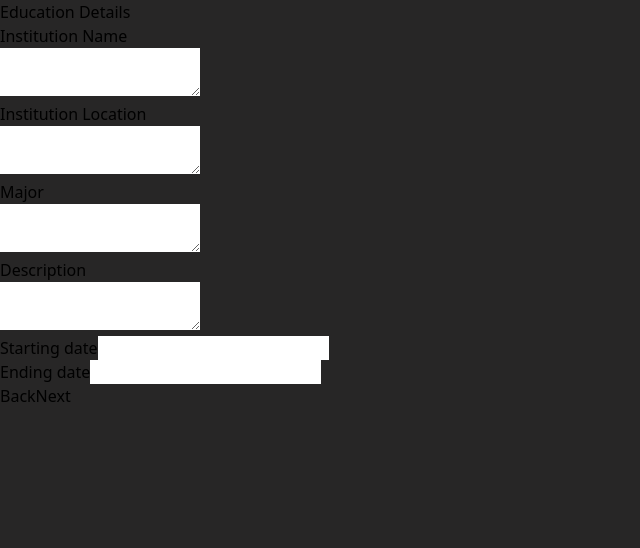
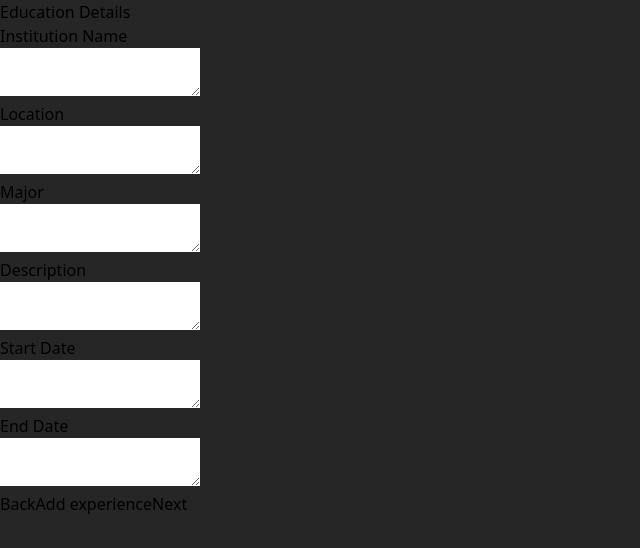
Before and after one commit to Augasty/portfolio-fe, a React (Vite) app: page /education in a window 1280 px wide. Shown: the top 548 px of the page, without its empty margins (0-640 px from the left). Built offline with nearby package versions, Linux system fonts and the light colour scheme.

Commit message:
form recursion added

```diff
--- a/src/components/FormComponents/BasicDetails.jsx
+++ b/src/components/FormComponents/BasicDetails.jsx
@@ -1,10 +1,9 @@
-import { useEffect, useState } from "react";
+import { useState } from "react";
 import { useNavigate } from "react-router-dom";
 import { v4 as uuidv4 } from "uuid";
 import axios from "axios";
 import "./styles.css";
-import SmallInput from "./Inputs/SmallInput";
-import LargeInput from "./Inputs/LargeInput";
+import CustomInput from "./Inputs/CustomInput";
 
 export default function BasicDetails() {
   const navigate = useNavigate();
@@ -54,51 +53,53 @@ export default function BasicDetails() {
         <div className="max-w-screen-md mx-auto p-5">
           <form className="Content w-full" onSubmit={handleSubmit}>
             <div className="flex flex-wrap -mx-3 mb-6">
-              <SmallInput
+              <CustomInput
+                small={true}
                 title="First Name"
                 formData={formData}
                 variable="first_name"
                 setFormData={setFormData}
               />
-
-              <SmallInput
+              <CustomInput
+                small={true}
                 title="Last Name"
                 formData={formData}
                 variable="last_name"
                 setFormData={setFormData}
               />
-              <SmallInput
+              <CustomInput
+                small={true}
                 title="Email"
                 formData={formData}
                 variable="email_address"
                 setFormData={setFormData}
               />
-              <SmallInput
+              <CustomInput
+                small={true}
                 title="Contact Number"
                 formData={formData}
                 variable="phone_number"
                 setFormData={setFormData}
               />
 
-              {/**
-               * ------------- Address ---------------------------------------------------------
-               */}
-
-              <LargeInput
+              <CustomInput
+                small={false}
                 title="Address"
                 formData={formData}
                 variable="address"
                 setFormData={setFormData}
               />
 
-              <LargeInput
+              <CustomInput
+                small={false}
                 title="Head Line"
                 formData={formData}
                 variable="headline"
                 setFormData={setFormData}
               />
 
-              <LargeInput
+              <CustomInput
+                small={false}
                 title="Role Objective"
                 formData={formData}
                 variable="objective"
--- a/src/components/FormComponents/EducationalDetails.jsx
+++ b/src/components/FormComponents/EducationalDetails.jsx
@@ -3,22 +3,44 @@ import { useNavigate } from "react-router-dom";
 import { v4 as uuidv4 } from "uuid";
 import axios from "axios";
 import "./styles.css";
-import SmallInput from "./Inputs/SmallInput";
-import LargeInput from "./Inputs/LargeInput";
+import IndexedInput from "./Inputs/IndexedInput";
 
 export default function EducationalDetails() {
   const navigate = useNavigate();
 
-  const [formData, setFormData] = useState({
+  const initialFormData = {
     user_id: uuidv4(),
     institution_Name: "",
     location: "",
     major: "",
     description: "",
     start_date: "",
-    end_Date: "",
-  });
+    end_date: "",
+  };
 
+  const [formData, setFormData] = useState([initialFormData]);
+  const [repeatCount, setRepeatCount] = useState(1);
+
+  const handleRepeatClick = () => {
+    setRepeatCount(repeatCount + 1);
+    setFormData([...formData, initialFormData]);
+  };
+
+  const handleChange = (index, field, value) => {
+    const updatedFormData = [...formData];
+
+    updatedFormData[index] = {
+      ...updatedFormData[index],
+      [field]: value,
+    };
+    setFormData(updatedFormData);
+  };
+
+  // const handleFormSubmit = ( event) => {
+  //   event.preventDefault();
+  //   // Handle form submission if needed
+  //   console.log(`Form  submitted with data:`, formData);
+  // };
   // need an useeffect that will fetch data for existing user when the page is loaded.
   // anupam da to create the api to get data of a single user. - sayak 8.9.23
   const goBack = (e) => {
@@ -27,7 +49,7 @@ export default function EducationalDetails() {
     // should we submit if we go back, need to discuss. -sayak 8.9.23
     navigate("/basic");
   };
-  const handleSubmit = async (e) => {
+  const handleFormSubmit = async (e) => {
     e.preventDefault();
 
     try {
@@ -37,7 +59,7 @@ export default function EducationalDetails() {
       console.error("Error:", error);
     } finally {
       console.log(formData);
-      navigate("/experience");
+      // navigate("/experience");
     }
   };
 
@@ -51,45 +73,65 @@ export default function EducationalDetails() {
 
       <div className="container-fluid mx-10">
         <div className="max-w-screen-md mx-auto p-5">
-          <form className="Content w-full" onSubmit={handleSubmit}>
+          {Array.from({ length: repeatCount }, (_, index) => (
+            <form
+              className="Content w-full"
+              key={index}
+              onSubmit={(e) => handleFormSubmit(e)}
+            >
               <div className="flex flex-wrap -mx-3 mb-6">
-              <LargeInput
+                <IndexedInput
+                  small={false}
                   title="Institution Name"
                   formData={formData}
+                  index={index}
                   variable="institution_Name"
-                setFormData={setFormData}
+                  handleChange={handleChange}
                 />
-              <LargeInput
-                title="Institution Location"
+                <IndexedInput
+                  small={false}
+                  title="Location"
                   formData={formData}
+                  index={index}
                   variable="location"
-                setFormData={setFormData}
+                  handleChange={handleChange}
                 />
-              <LargeInput
+                <IndexedInput
+                  small={false}
                   title="Major"
                   formData={formData}
+                  index={index}
                   variable="major"
-                setFormData={setFormData}
+                  handleChange={handleChange}
                 />
-              <LargeInput
+
+                <IndexedInput
+                  small={false}
                   title="Description"
                   formData={formData}
+                  index={index}
                   variable="description"
-                setFormData={setFormData}
+                  handleChange={handleChange}
                 />
-
-              <SmallInput
-                title="Starting date"
+                <IndexedInput
+                  small={true}
+                  title="Start Date"
                   formData={formData}
+                  index={index}
                   variable="start_date"
-                setFormData={setFormData}
+                  handleChange={handleChange}
                 />
-              <SmallInput
-                title="Ending date"
+                <IndexedInput
+                  small={true}
+                  title="End Date"
                   formData={formData}
+                  index={index}
                   variable="end_date"
-                setFormData={setFormData}
+                  handleChange={handleChange}
                 />
+              </div>
+            </form>
+          ))}
 
           <div className="w-full flex justify-center mt-4">
             <button
@@ -100,15 +142,21 @@ export default function EducationalDetails() {
               Back
             </button>
             <button
+              className="bg-gray-200 rounded hover:border-black text-gray-700 font-bold py-2 px-4 mr-8"
+              type="button"
+              onClick={handleRepeatClick}
+            >
+              Add experience
+            </button>
+            <button
               className="bg-gray-200 rounded hover:border-black text-gray-700 font-bold py-2 px-4"
               type="submit"
+              onClick={handleFormSubmit}
             >
               Next
             </button>
           </div>
         </div>
-          </form>
-        </div>
       </div>
     </>
   );
--- a/src/components/FormComponents/Inputs/LargeInput.jsx
+++ b/src/components/FormComponents/Inputs/CustomInput.jsx
@@ -1,8 +1,9 @@
 import React from "react";
 
-const LargeInput = ({ title, formData, variable, setFormData }) => {
+const CustomInput = ({ small, title, formData, variable, setFormData }) => {
+  const size = small ?  "w-full md:w-1/2 px-3 mb-6" : "w-full px-3"
   return (
-    <div className="w-full px-3">
+    <div className= {size}>
       <label
         className="block uppercase tracking-wide text-white text-xs font-bold mb-2 "
         htmlFor="grid-password"
@@ -23,4 +24,4 @@ const LargeInput = ({ title, formData, variable, setFormData }) => {
   );
 };
 
-export default LargeInput;
+export default CustomInput;
--- /dev/null
+++ b/src/components/FormComponents/Inputs/IndexedInput.jsx
@@ -0,0 +1,27 @@
+import React from "react";
+
+const IndexedInput = ({ small, title, formData, index, variable,handleChange }) => {
+  const size = small ?  "w-full md:w-1/2 px-3 mb-6" : "w-full px-3"
+  return (
+    <div className= {size}>
+      <label
+        className="block uppercase tracking-wide text-white text-xs font-bold mb-2 "
+        htmlFor="grid-password"
+      >
+        {title}
+      </label>
+      <div className="relative">
+        <span className="absolute inset-y-0 left-0 pl-3 flex items-center text-gray-500" />
+        <textarea
+          className=" font-bold appearance-none block w-full bg-gray-200 text-gray-700 border border-gray-200 rounded pt-3 px-4 mb-3 leading-tight focus:outline-none focus:bg-white focus:border-gray-500"
+          value={formData[index][variable]}
+          onChange={(e) =>
+            handleChange(index, [variable], e.target.value)
+          }
+        />
+      </div>
+    </div>
+  );
+};
+
+export default IndexedInput;
--- a/src/components/FormComponents/Inputs/SmallInput.jsx
+++ /dev/null
@@ -1,25 +0,0 @@
-import React from "react";
-
-const SmallInput = ({ title, formData, variable, setFormData }) => {
-  return (
-    <div className="w-full md:w-1/2 px-3 mb-6">
-      <label
-        className="block uppercase text-white tracking-wide text-xs font-bold mb-2"
-        htmlFor="grid-last-name"
-      >
-        {title}
-      </label>
-      <input
-        className="appearance-none block w-full bg-gray-200 text-gray-700 font-bold border border-gray-200 rounded py-3 px-4 leading-tight focus:outline-none focus:bg-white focus:border-gray-500"
-        id="grid-last-name"
-        type="text"
-        value={formData[variable]}
-        onChange={(e) =>
-          setFormData({ ...formData, [variable]: e.target.value })
-        }
-      />
-    </div>
-  );
-};
-
-export default SmallInput;
```
Lines whose indentation alone changed are shown as unchanged.
